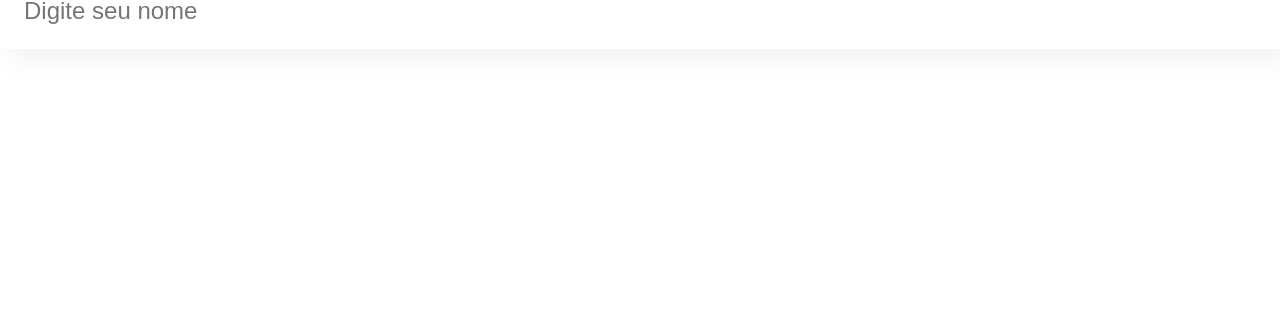
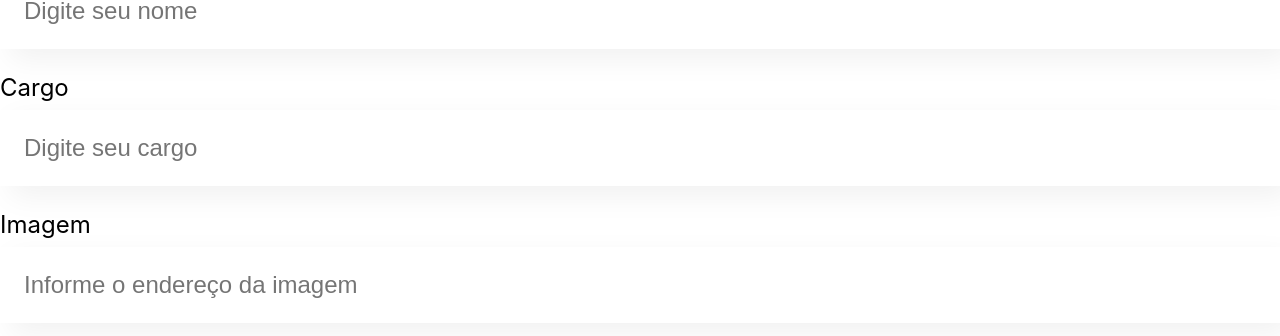
Before and after one commit to duduzx02/Organo, a JavaScript app: page / in a window 1280 px wide. Shown: the part 392-728 px from the top of the page. Built offline with nearby package versions, Linux system fonts and the light colour scheme; the HTML template or start-up script is replaced by a standard one.

Commit message:
Parâmetros de componente (props)

```diff
--- a/src/App.js
+++ b/src/App.js
@@ -7,7 +7,9 @@
   return (
     <div className="App">
       <Banner />
-      <CampoTexto />
+      <CampoTexto label="Nome" placeholder="Digite seu nome"/>
+      <CampoTexto label="Cargo" placeholder="Digite seu cargo"/>
+      <CampoTexto label="Imagem" placeholder="Informe o endereço da imagem" />
     </div>
   );
 }
--- a/src/components/CampoTexto/index.js
+++ b/src/components/CampoTexto/index.js
@@ -1,9 +1,9 @@
 import './CampoTexto.css'
-const CampoTexto = () => {
+const CampoTexto = (props) => {
   return (
     <div className="campo-texto">
-      <label>Nome</label>
-      <input placeholder='Digite seu nome'/>
+      <label>{props.label}</label>
+      <input placeholder= {props.placeholder}/>
     </div>
   )
 }
```
